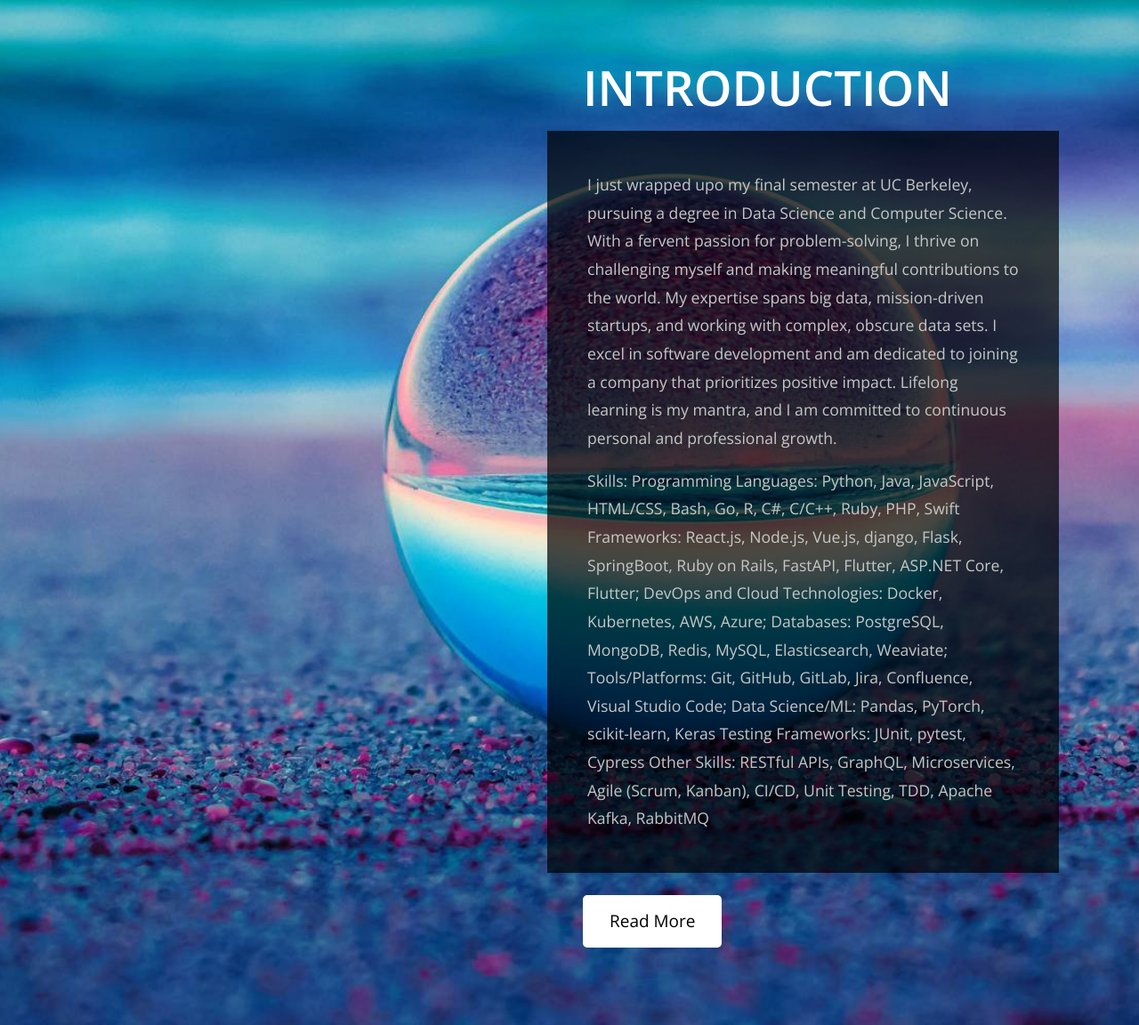
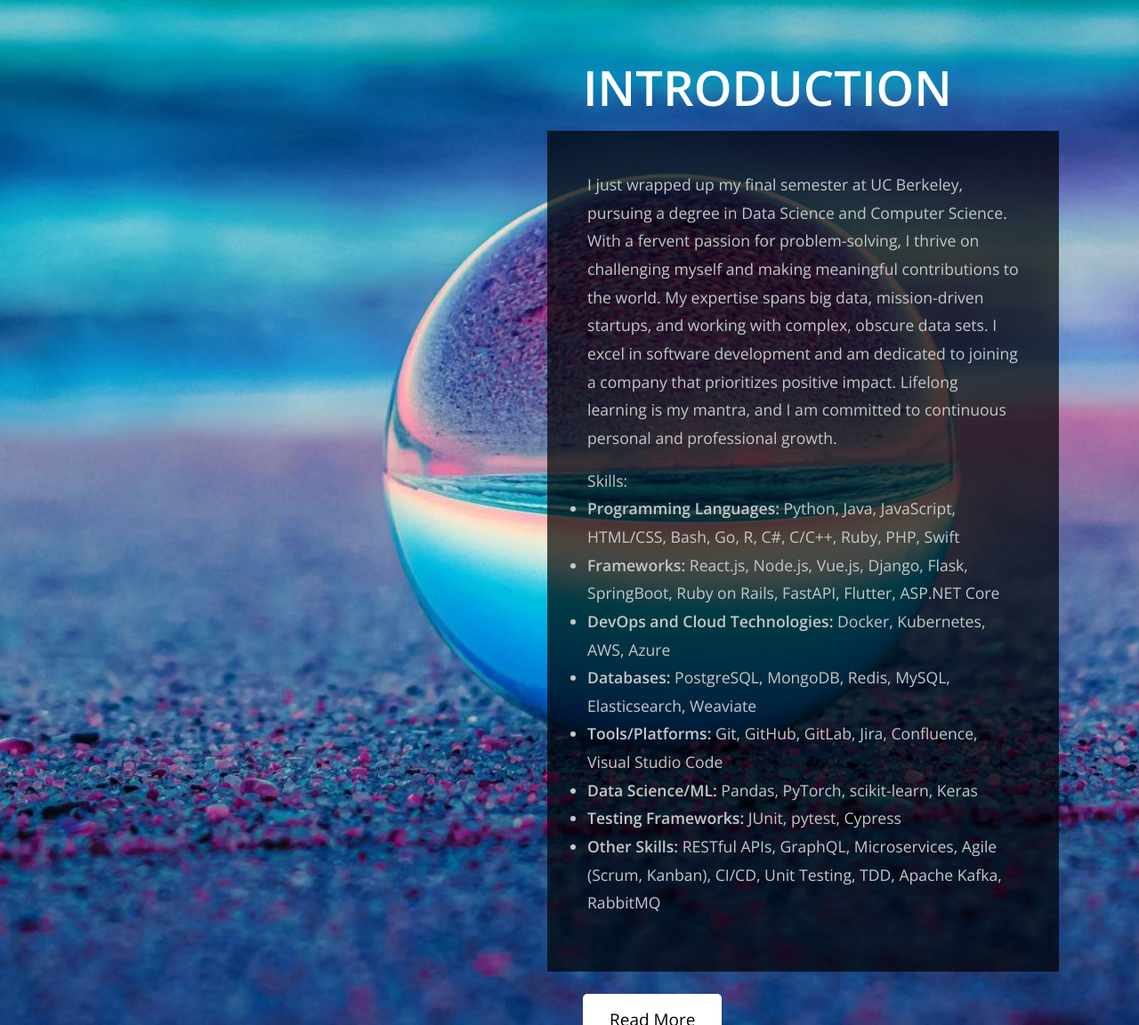
Before and after one commit to zjandali/flaskapp, a Python web app: template template/index.html in a window 1280 px wide. Shown: the part 335-1487 px from the top of the page at 89% size. Run offline with Jinja, Linux system fonts and the light colour scheme; the template is opened without the code that fills it, so the values that code supplies are empty.

Commit message:
Update index.html

```diff
--- a/template/index.html
+++ b/template/index.html
@@ -75,10 +75,22 @@
                 </h2>
                 <div class="tm-textbox tm-bg-dark">
                   <p>
-I just wrapped upo my final semester at UC Berkeley, pursuing a degree in Data Science and Computer Science. With a fervent passion for problem-solving, I thrive on challenging myself and making meaningful contributions to the world. My expertise spans big data, mission-driven startups, and working with complex, obscure data sets. I excel in software development and am dedicated to joining a company that prioritizes positive impact. Lifelong learning is my mantra, and I am committed to continuous personal and professional growth.                  <p class="mb-0">
-Skills:
-    Programming Languages: Python, Java, JavaScript, HTML/CSS, Bash, Go, R, C#, C/C++, Ruby, PHP, Swift Frameworks: React.js, Node.js, Vue.js, django, Flask, SpringBoot, Ruby on Rails, FastAPI, Flutter, ASP.NET Core, Flutter; DevOps and Cloud Technologies: Docker, Kubernetes, AWS, Azure; Databases: PostgreSQL, MongoDB, Redis, MySQL, Elasticsearch, Weaviate; Tools/Platforms: Git, GitHub, GitLab, Jira, Confluence, Visual Studio Code;
-Data Science/ML: Pandas, PyTorch, scikit-learn, Keras Testing Frameworks: JUnit, pytest, Cypress Other Skills: RESTful APIs, GraphQL, Microservices, Agile (Scrum, Kanban), CI/CD, Unit Testing, TDD, Apache Kafka, RabbitMQ      </p>
+I just wrapped up my final semester at UC Berkeley, pursuing a degree in Data Science and Computer Science. With a fervent passion for problem-solving, I thrive on challenging myself and making meaningful contributions to the world. My expertise spans big data, mission-driven startups, and working with complex, obscure data sets. I excel in software development and am dedicated to joining a company that prioritizes positive impact. Lifelong learning is my mantra, and I am committed to continuous personal and professional growth.                  <p class="mb-0">
+      </p>
+                  <p class="mb-0">
+  Skills:
+  <ul>
+    <li><strong>Programming Languages:</strong> Python, Java, JavaScript, HTML/CSS, Bash, Go, R, C#, C/C++, Ruby, PHP, Swift</li>
+    <li><strong>Frameworks:</strong> React.js, Node.js, Vue.js, Django, Flask, SpringBoot, Ruby on Rails, FastAPI, Flutter, ASP.NET Core</li>
+    <li><strong>DevOps and Cloud Technologies:</strong> Docker, Kubernetes, AWS, Azure</li>
+    <li><strong>Databases:</strong> PostgreSQL, MongoDB, Redis, MySQL, Elasticsearch, Weaviate</li>
+    <li><strong>Tools/Platforms:</strong> Git, GitHub, GitLab, Jira, Confluence, Visual Studio Code</li>
+    <li><strong>Data Science/ML:</strong> Pandas, PyTorch, scikit-learn, Keras</li>
+    <li><strong>Testing Frameworks:</strong> JUnit, pytest, Cypress</li>
+    <li><strong>Other Skills:</strong> RESTful APIs, GraphQL, Microservices, Agile (Scrum, Kanban), CI/CD, Unit Testing, TDD, Apache Kafka, RabbitMQ</li>
+  </ul>
+</p>
+
                 </div>
                 <a href="#" id="tm_about_link" data-linkid="1" class="tm-link">Read More</a>
               </section>
```
